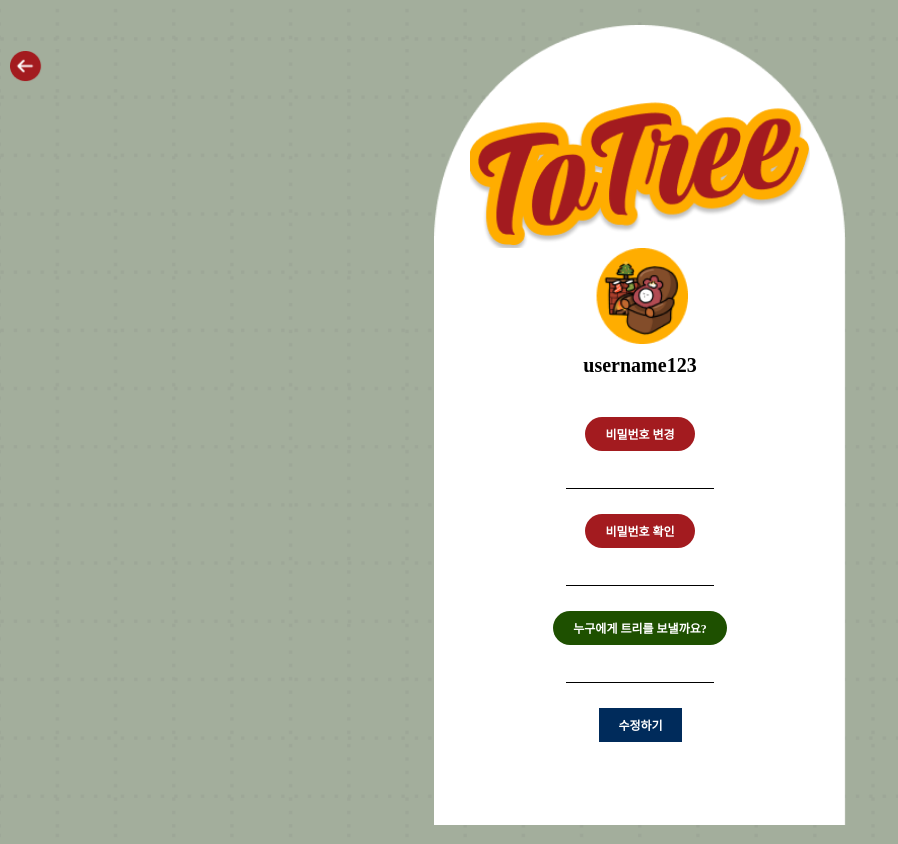
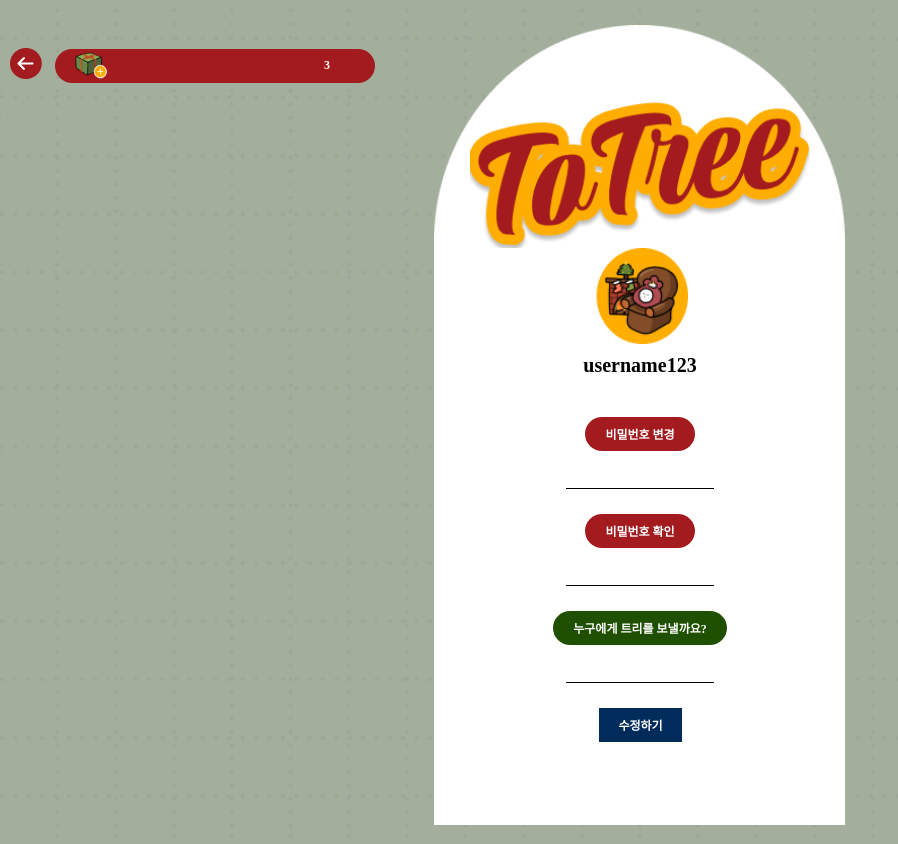
Before and after one commit to mogg22/Advent_calender, a React (Create React App) app in the folder frontend/: page /mypage in a window 1280 px wide. Shown: the whole page, without its empty margins (0-898 px from the left). Built offline with nearby package versions, Linux system fonts and the light colour scheme; a web font is replaced by a local one.

Commit message:
[1209] header ticket 추가 #서윤

```diff
--- a/frontend/src/components/Main_Header.js
+++ b/frontend/src/components/Main_Header.js
@@ -5,6 +5,7 @@ import "../styles/Main_Header.css";
 
 import logout from "../img/logout.png";
 import setting from "../img/settings.png";
+import ticket from "../img/ticket.png";
 
 function Main_Header() {
   const navigate = useNavigate();
@@ -31,9 +32,17 @@ function Main_Header() {
   return (
     <div className="Header">
       <div className="hd-img">
-        <Link to="/mypage">
-          <img src={setting} alt="설정" />
-        </Link>
+        <div className="setting-ticket">
+          <Link to="/mypage">
+            <img src={setting} alt="설정" />
+          </Link>
+          <div className="ticket-box">
+            <div className="ticket-img">
+              <img src={ticket} alt="티켓" />
+            </div>
+            <p>3</p>
+          </div>
+        </div>
         <Link to="/">
           <img src={logout} alt="로그아웃" onClick={handleLogout} />
         </Link>
--- a/frontend/src/components/Other_Header.js
+++ b/frontend/src/components/Other_Header.js
@@ -2,14 +2,23 @@ import { Link } from "react-router-dom";
 // import "../styles/Header.css";
 
 import back from "../img/back.png";
+import ticket from "../img/ticket.png";
 
 function Header() {
   return (
     <div className="Header">
       <div className="hd-img">
-        <Link to="/main">
-          <img src={back} alt="뒤로가기" />
-        </Link>
+        <div className="setting-ticket">
+          <Link to="/main">
+            <img src={back} alt="뒤로가기" />
+          </Link>
+          <div className="ticket-box">
+            <div className="ticket-img">
+              <img src={ticket} alt="티켓" />
+            </div>
+            <p>3</p>
+          </div>
+        </div>
       </div>
     </div>
   );
--- a/frontend/src/styles/Main_Header.css
+++ b/frontend/src/styles/Main_Header.css
@@ -27,3 +27,40 @@
   font-size: 1.2em;
   padding-top: 7vh;
 }
+
+.setting-ticket {
+  display: flex;
+  align-items: center;
+}
+
+.ticket-box {
+  width: calc(25vw - 30px);
+  height: 34px;
+  display: flex;
+  justify-content: space-between;
+  align-items: center;
+
+  background-color: #a31b1f;
+  border-radius: 30px;
+
+  padding: 0 15px;
+  color: white;
+  font-size: 1.2em;
+  font-weight: bold;
+
+  margin-left: 10px;
+}
+
+@media (hover: hover) {
+  .ticket-box {
+    width: calc(112px - 30px);
+  }
+}
+
+.ticket-img img {
+  height: 45px;
+}
+
+.ticket-box p {
+  margin-right: 10px;
+}
```
Also changed, not shown: 1 other file (tests, documents, lock files or other folders).
